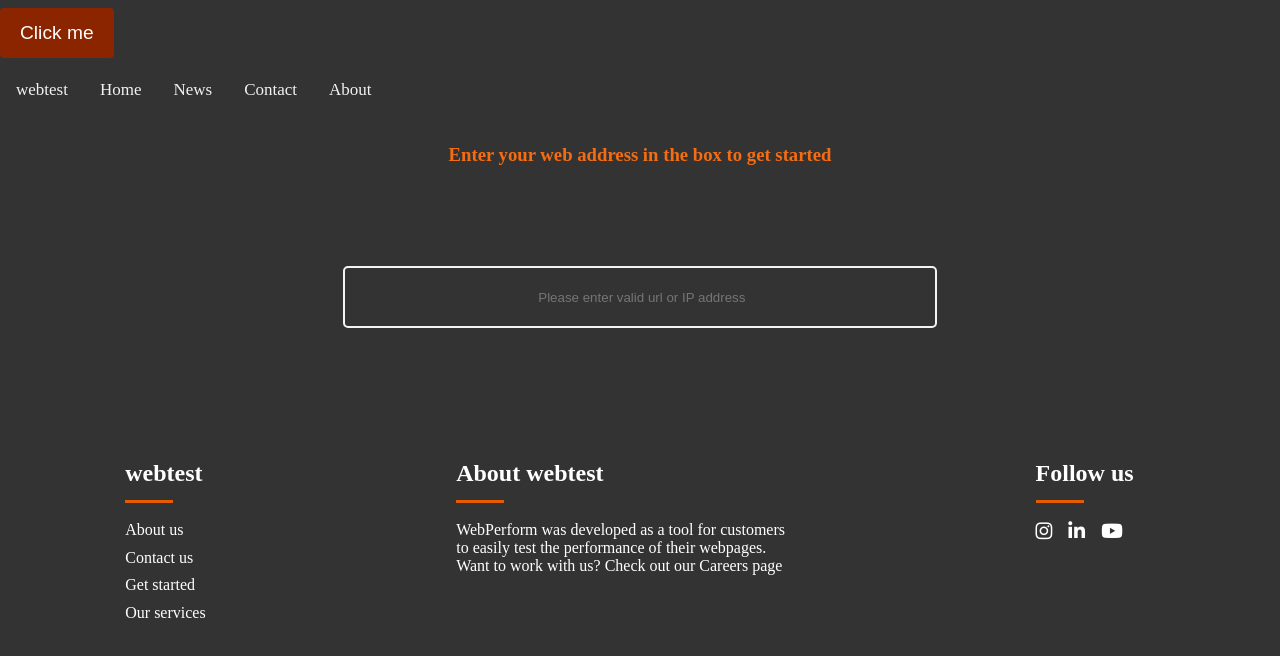
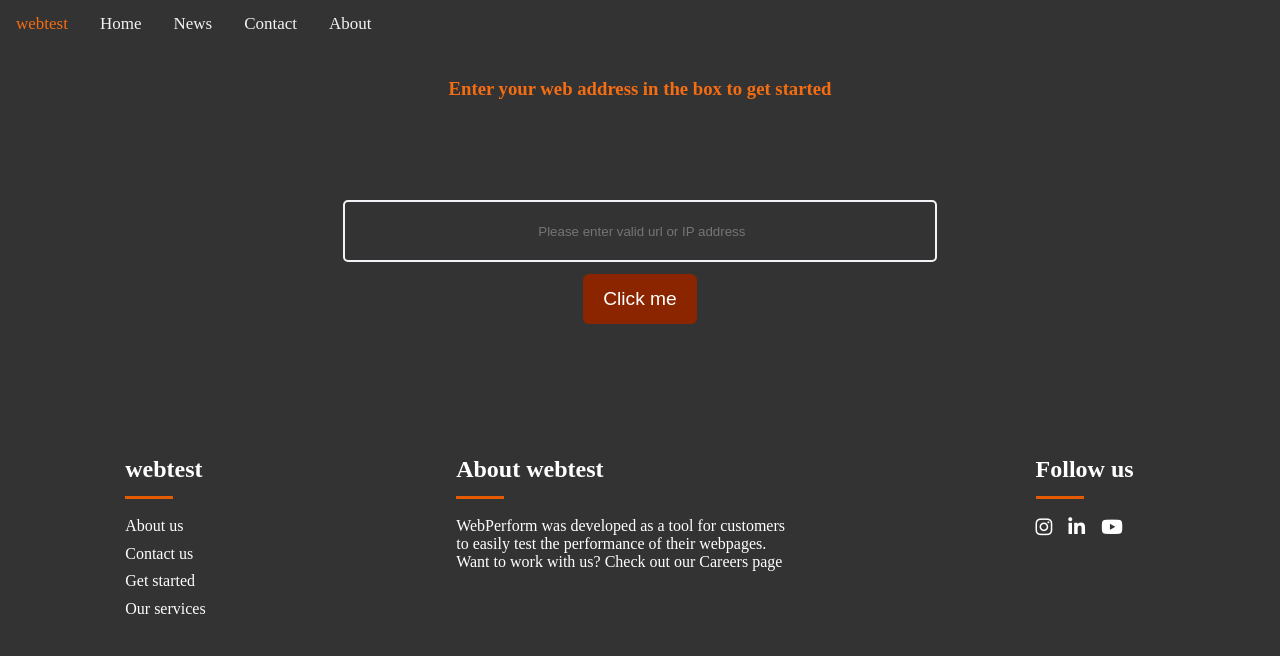
Before and after one commit to TahaKotwal12/web-test, a Svelte app: page / in a window 1280 px wide. Shown: the top 656 px of the page. Built offline with nearby package versions, Linux system fonts and the light colour scheme.

Commit message:
submit button added

```diff
--- a/src/App.svelte
+++ b/src/App.svelte
@@ -7,7 +7,6 @@
   }
 </script>
 
-<button on:click={handleClick}>Click me</button>
 
 
 <main>
@@ -22,7 +21,11 @@
   <form action="">
     <label for="url" class="link"></label>
     <input type="url" name="url" id="url" placeholder=" Please enter valid url or IP address">
+
     <span class="enter"></span>
+
+
+<button on:click={handleClick}>Click me</button>
   </form>
 </div>
 
@@ -39,7 +42,7 @@
 
   .main{
     text-align: center;
-    position: center;
+    /* position: ; */
     margin: 100px;
     background-color: #f2eee3;
 
@@ -61,6 +64,7 @@
     border-radius: 5px;
     text-align: center;
     height: 8px;
+
   }
   .heading{
     max-width: 100%;
@@ -85,12 +89,16 @@
   }
 
   button {
+    display: block;
+    position: relative;
     background-color: #8B2500;
     color: #FFFFFF;
+    padding-top: 12px;
     padding: 14px 20px;
-    margin: 8px 0;
+    margin: auto;
+    margin-top: 12px;
     border: 2px;
-    border-radius: 4px;
+    border-radius: 6px;
     cursor: pointer;
     font-size: 1.2em;
     transition: background-color 0.2s ease-in;
```
